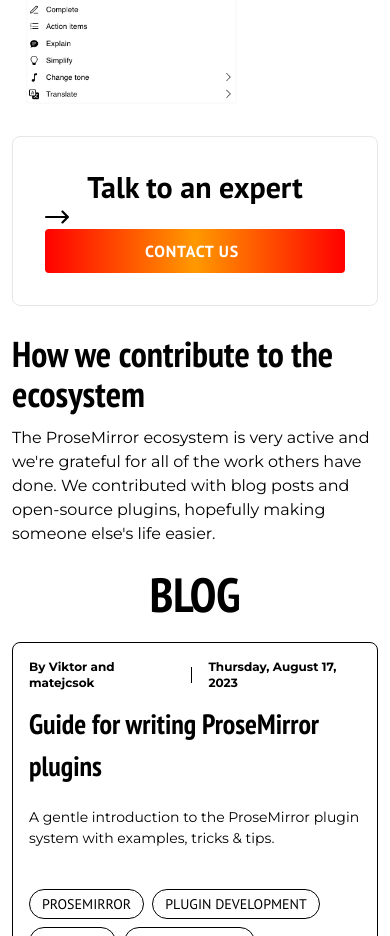
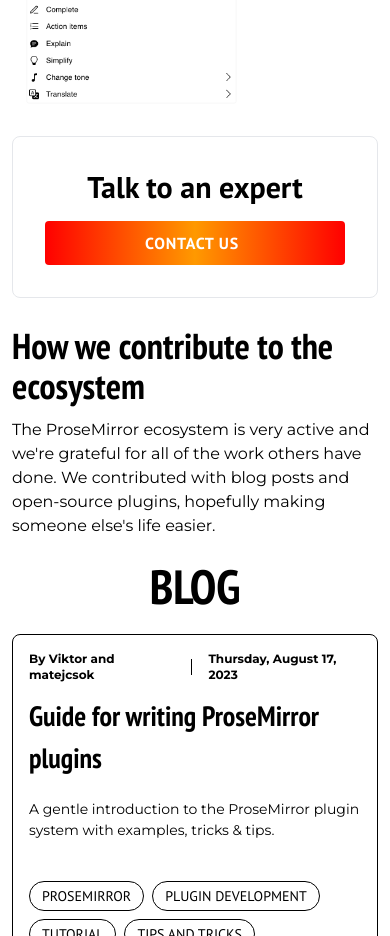
Before and after one commit to emergence-engineering/blog, a Next.js app: page /rich-text-editor in a window 390 px wide. Shown: the part 3580-4516 px from the top of the page. Built offline with nearby package versions, Linux system fonts and the light colour scheme; what @inline-svg-unique-id/react would draw is missing.

Commit message:
move migration article to articles

```diff
--- a/features/twBlog/TwBlog.tsx
+++ b/features/twBlog/TwBlog.tsx
@@ -43,12 +43,12 @@ const TwBlog: FunctionComponent = () => {
         {tab === "article" && (
           <>
             <PostCard {...articlePMMetadata} />
+            <PostCard {...firestoreToSupabaseMigrationMetadata} />
             <PostCard {...articleProgrammerArchetypes} />
           </>
         )}
         {tab === "tech" && (
           <>
-            <PostCard {...firestoreToSupabaseMigrationMetadata} />
             <PostCard {...article19Metadata} />
             <PostCard {...articlePNPMMetadata} />
             <PostCard {...article13Metadata} />
--- a/pages/blog/firestore-supabase-migration.tsx
+++ b/pages/blog/firestore-supabase-migration.tsx
@@ -6,9 +6,12 @@ import { ArticleIntro } from "../../features/article/types";
 import Markdown from "../../features/article/components/Markdown";
 import ArticleShareOgTags from "../../features/article/components/ArticleShareOgTags";
 import ArticleHeader from "../../features/article/components/ArticleHeader";
+import RightArrow from "../../public/right-arrow.svg";
+import { Button } from "../../features/twLandingPage/twComponents/Button";
+import { scrollToContact } from "../../features/twLandingPage/utils/scrollToContact";
 
 export const firestoreToSupabaseMigrationMetadata: ArticleIntro = {
-  title: "Migrating from Firebase to Supabase: Lessons Learned",
+  title: "How to migrate from Firebase to Supabase: Lessons Learned",
   author: "Viktor and matejcsok",
   authorLink: null,
   introText: /* language=md */ `Step-by-step guide for migrating a Firebase project to Supabase`,
@@ -208,6 +211,10 @@ After this step, you no longer need to authenticate with the JWT endpoint, so yo
 
 Aaaand that’s it!
 
+`;
+
+const MD2 = /* language=md */ `
+
 ## What we learned
 
 ### Transactions
@@ -352,6 +359,21 @@ const Article = () => {
       <Markdown source={MD0} />
       <YouTube videoId="HaEPXoXVf2k" />
       <Markdown source={MD1} />
+      <div className="mb-4 flex w-full flex-col justify-between gap-4 self-center rounded-lg border p-8 lg:flex-row lg:gap-0">
+        <div className="text-center font-sans text-3xl font-bold">
+          Need help migrating to Supabase?
+        </div>
+        <div className="hidden lg:flex lg:flex-col lg:justify-center">
+          <RightArrow />
+        </div>
+        <Button
+          label="Contact us"
+          theme="primary"
+          handleClick={scrollToContact}
+          className="self-center"
+        />
+      </div>
+      <Markdown source={MD2} />
     </ArticleWrapper>
   );
 };
--- a/pages/rich-text-editor.tsx
+++ b/pages/rich-text-editor.tsx
@@ -214,19 +214,18 @@ const Index: FunctionComponent = () => {
             className="my-4 self-center"
           />
 
-          <div className="mb-4 flex w-full flex-col justify-between self-center rounded-lg border p-8 lg:flex-row">
-            {/*<div className="flex items-center gap-2">*/}
+          <div className="mb-4 flex w-full flex-col justify-between gap-4 self-center rounded-lg border p-8 lg:flex-row lg:gap-0">
             <div className="text-center font-sans text-3xl font-bold">
               Talk to an expert
             </div>
-            <div className="flex flex-col justify-center">
+            <div className="hidden lg:flex lg:flex-col lg:justify-center">
               <RightArrow />
             </div>
-            {/*</div>*/}
             <Button
               label="Contact us"
               theme="primary"
               handleClick={scrollToContact}
+              className="self-center"
             />
           </div>
 
```
